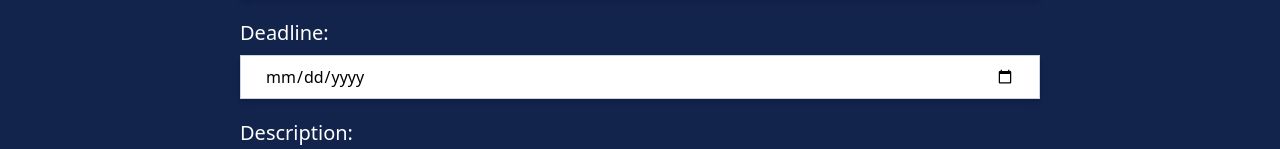
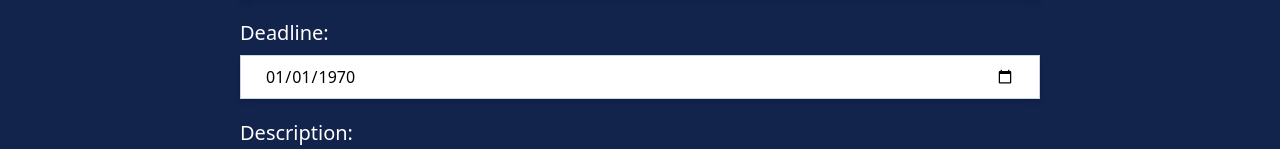
Before and after one commit to dtkellogg/blakes-coaching, a Next.js app: page /tasks/editActionItem/1 in a window 1280 px wide. Shown: the part 252-401 px from the top of the page. Built offline with nearby package versions, Linux system fonts and the light colour scheme.

Commit message:
Edit Action Item - table now taking in the correct date

```diff
--- a/app/components/ActionItemsTable.tsx
+++ b/app/components/ActionItemsTable.tsx
@@ -56,14 +56,14 @@ export default async function ActionItemsTable() {
         {actionItems && actionItems.map(({ _id, title, deadline, description }: any, i: number) => (
           <tr key={i} className="bg-gray-100 text-black">
             <td className="border border-slate-700">{title}</td>
-            <td className="border border-slate-700">{new Date(`${deadline}`).toDateString()}</td>
+            <td className="border border-slate-700">{new Date(`${deadline}`).toUTCString().split(" 00:")[0]}</td>
             <td className="border border-slate-700">{description}</td>
             <td className="border border-slate-700 flex">
               {/* <button onClick={removeTopic(_id)} className="text-red-400"> */}
                 <TrashIcon className="h-8 w-8 cursor-pointer" style={{color: "red"}} />
               {/* </button> */}
               <span>
-                <Link href={`/tasks/editActionItem/${_id}`}>
+                <Link href={`/tasks/editActionItem/${_id}?title=${title}&deadline=${deadline}&description=${description}`}>
                   <PencilSquareIcon className="h-8 w-8 cursor-pointer" style={{color: "green"}} />
                 </Link>
               </span>
--- a/app/components/EditActionItemForm.tsx
+++ b/app/components/EditActionItemForm.tsx
@@ -1,12 +1,18 @@
 "use client"
 
-import { useRouter } from "next/navigation"
+import { useRouter, useSearchParams } from "next/navigation"
 import { useState } from "react"
 
-export default function CreateActionItemForm() {
-  const [title, setTitle] = useState('')
-  const [deadline, setDeadline] = useState('')
-  const [description, setDescription] = useState('')
+export default function EditActionItemForm() {
+  const searchParams = useSearchParams()
+  const deadlineFromParams = searchParams.get('deadline')
+
+  console.log(new Date(deadlineFromParams).toISOString())
+  console.log(new Date(deadlineFromParams).toISOString().split("T")[0])
+
+  const [title, setTitle] = useState(searchParams.get('title'))
+  const [deadline, setDeadline] = useState(new Date(deadlineFromParams).toISOString().split("T")[0])
+  const [description, setDescription] = useState(searchParams.get('description'))
   const [error, setError] = useState([]);
   const [success, setSuccess] = useState(false);
   const router = useRouter()
```
